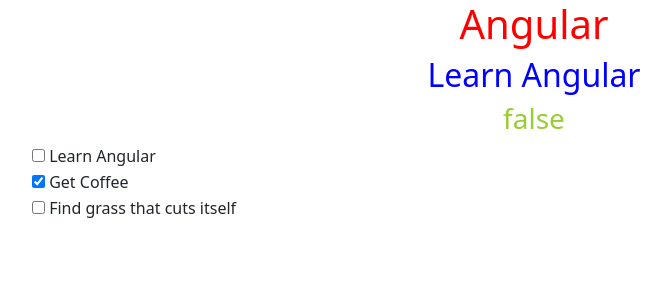
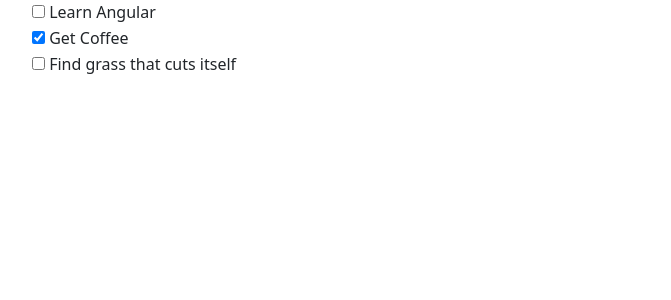
Before and after one commit to gouthamraj020102/angular, an Angular app: page / in a window 1280 px wide. Shown: the top 300 px of the page, without its empty margins (106-777 px from the left). Built offline with nearby package versions, Linux system fonts and the light colour scheme.

Commit message:
Structural Directive: ngIf

```diff
--- a/src/app/app.component.html
+++ b/src/app/app.component.html
@@ -1,4 +1,4 @@
-<div style="text-align: center">
+<div *ngIf="isLoggedIn" style="text-align: center">
   <h1 style="color: red;">{{title}}</h1>
   <h2 style="color: blue;">{{item.wishText}}</h2>
   <h3 style="color: yellowgreen;">{{item.isComplete}}</h3>
--- a/src/app/app.component.ts
+++ b/src/app/app.component.ts
@@ -14,6 +14,7 @@
     new WishItem('Find grass that cuts itself')
   ];
   title = 'angular';
+  isLoggedIn = false;
   constructor() {
     setTimeout(() => {
       this.title = "Angular"
```
